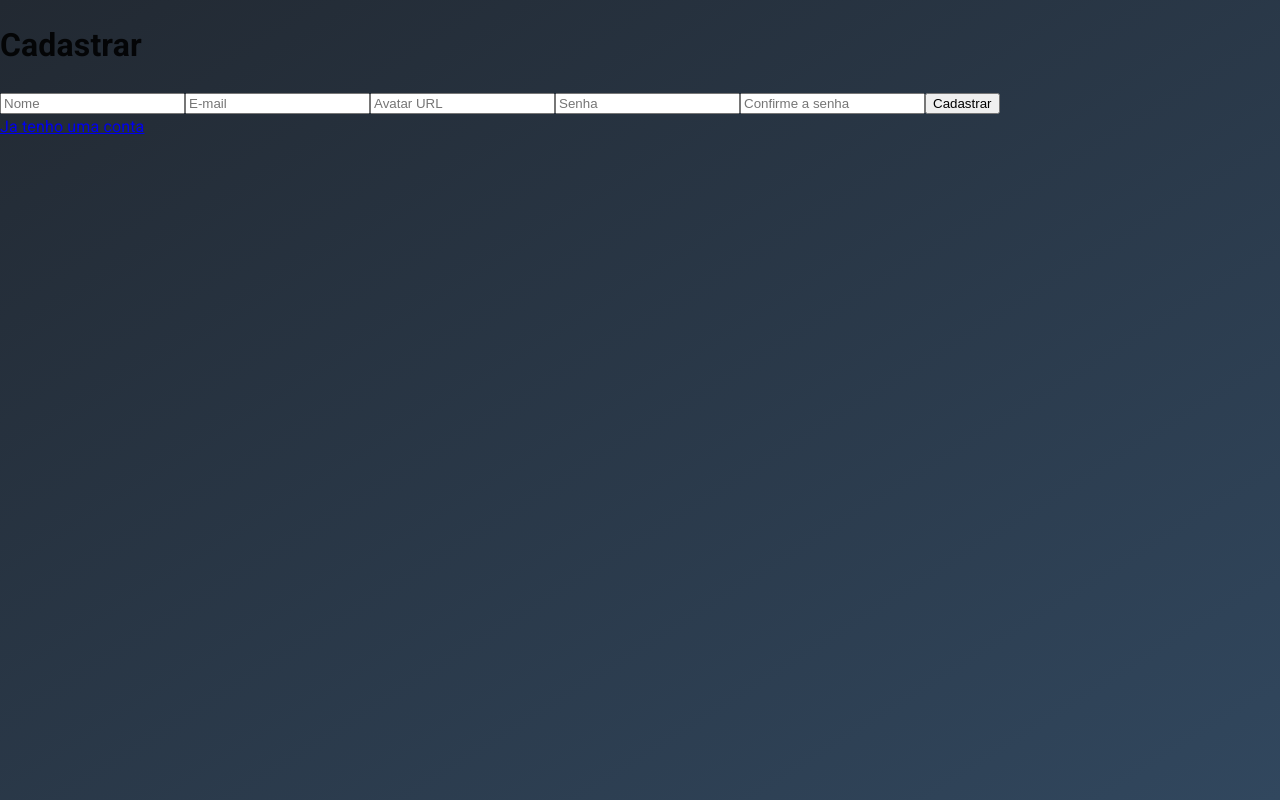
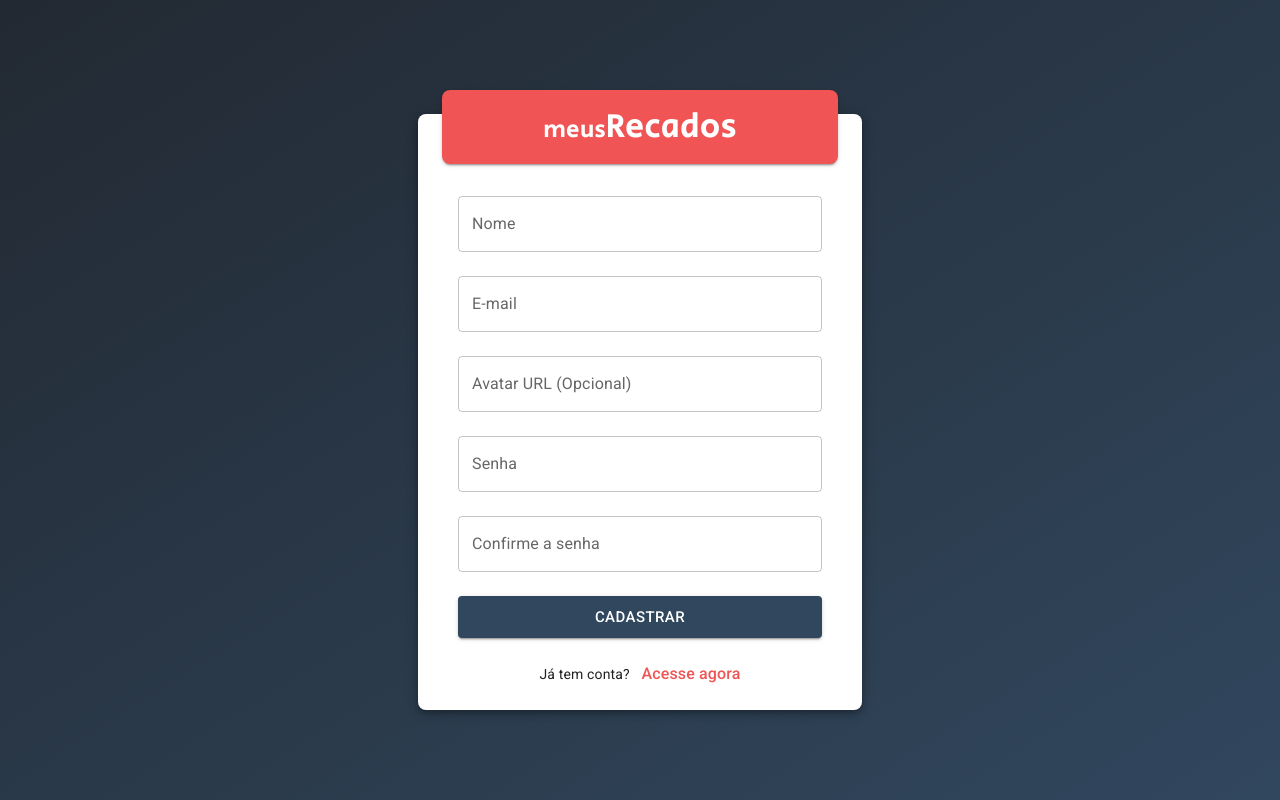
Before and after one commit to brunobwn/meusRecados-react, a React (Vite) app: page /signup in a window 1280 px wide. Built offline with nearby package versions, Linux system fonts and the light colour scheme.

Commit message:
add styles do singup page

```diff
--- a/package.json
+++ b/package.json
@@ -4,7 +4,7 @@
 	"version": "0.0.0",
 	"type": "module",
 	"scripts": {
-    "dev": "vite",
+		"dev": "vite --host",
 		"build": "tsc && vite build",
 		"preview": "vite preview"
 	},
--- a/src/App.tsx
+++ b/src/App.tsx
@@ -8,6 +8,7 @@ const gStyle = (theme: Theme) => ({
 		minHeight: '100vh',
 		overflow: 'hidden',
 		background: 'linear-gradient(to top left, #31475E, #222932)',
+		backgroundColor: '#222932',
 	},
 });
 
--- a/src/pages/SignUp.tsx
+++ /dev/null
@@ -1,93 +0,0 @@
-import React, { FormEvent, useRef } from 'react';
-import { Link, useNavigate } from 'react-router-dom';
-import { useAppDispatch, useAppSelector } from '../app/hooks';
-import { addUser } from '../app/reducers/usersSlice';
-
-const SignUp: React.FC = () => {
-	const dispatch = useAppDispatch();
-	const emailInput = useRef<HTMLInputElement>(null);
-	const passwordInput = useRef<HTMLInputElement>(null);
-	const nameInput = useRef<HTMLInputElement>(null);
-	const avatarInput = useRef<HTMLInputElement>(null);
-	const passwordConfirmInput = useRef<HTMLInputElement>(null);
-	const users = useAppSelector((state) => state.users);
-	const navigate = useNavigate();
-
-	function handleSubmit(event: FormEvent) {
-		event.preventDefault();
-		if (
-			!nameInput.current?.value ||
-			!emailInput.current?.value ||
-			!avatarInput.current?.value ||
-			!passwordInput.current?.value ||
-			!passwordConfirmInput.current?.value
-		) {
-			alert('Todos os campos precisam ser preenchidos');
-			return;
-		}
-		if (passwordInput.current?.value !== passwordConfirmInput.current?.value) {
-			alert('As senhas não coincidem');
-			return;
-		}
-
-		const user = users.find((user) => user.email === emailInput.current?.value);
-		if (!user) {
-			const newUser = {
-				name: nameInput.current?.value,
-				email: emailInput.current?.value,
-				password: passwordInput.current?.value,
-				avatar: avatarInput.current?.value,
-			};
-			dispatch(addUser(newUser));
-			navigate('/');
-		} else {
-			alert('Já existe um usuário com este e-mail');
-		}
-	}
-	return (
-		<React.Fragment>
-			<h1>Cadastrar</h1>
-			<form onSubmit={handleSubmit}>
-				<input
-					type="text"
-					name="name"
-					id="name"
-					placeholder="Nome"
-					ref={nameInput}
-				/>
-				<input
-					type="text"
-					name="email"
-					id="email"
-					placeholder="E-mail"
-					ref={emailInput}
-				/>
-				<input
-					type="text"
-					name="avatar"
-					id="avatar"
-					placeholder="Avatar URL"
-					ref={avatarInput}
-				/>
-				<input
-					type="password"
-					name="password"
-					id="password"
-					placeholder="Senha"
-					ref={passwordInput}
-				/>
-				<input
-					type="password"
-					name="passwordConfirm"
-					id="passwordConfirm"
-					placeholder="Confirme a senha"
-					ref={passwordConfirmInput}
-				/>
-				<button type="submit">Cadastrar</button>
-			</form>
-			<Link to="/login">Ja tenho uma conta</Link>
-		</React.Fragment>
-	);
-};
-
-export default SignUp;
--- a/src/pages/Login.tsx
+++ b/src/pages/public/Login.tsx
@@ -1,13 +1,14 @@
 import { Box, Button, Link, Stack, TextField, Typography } from '@mui/material';
 import { Link as RouterLink, useNavigate } from 'react-router-dom';
-import { useAppDispatch, useAppSelector } from '../app/hooks';
-import { signIn } from '../app/reducers/authSlice';
+import { useAppDispatch, useAppSelector } from '../../app/hooks';
+import { signIn } from '../../app/reducers/authSlice';
 import { Theme, ThemeProvider } from '@mui/material/styles';
-import { fontSecularOne } from '../themes/themes';
+import { fontSecularOne } from '../../themes/themes';
 import { useForm } from 'react-hook-form';
 import { zodResolver } from '@hookform/resolvers/zod';
-import { LoginSchema, TLoginSchema } from '../types/Login';
-import { ContainerMotion } from '../components/MotionMaterial';
+import { LoginSchema, TLoginSchema } from '../../types/Login';
+import { ContainerMotion } from '../../components/MotionMaterial';
+import { BoxWrapperCss, ContainerFormCss, HeaderFormCss } from './styles';
 
 const Login: React.FC = () => {
 	const dispatch = useAppDispatch();
@@ -56,7 +57,7 @@ const Login: React.FC = () => {
 					</ThemeProvider>
 				</Box>
 				<form onSubmit={handleSubmit(handleLogin)}>
-					<Stack gap={3} sx={{ paddingX: 3 }}>
+					<Stack gap={3} sx={{ paddingX: 2 }}>
 						<TextField
 							type="text"
 							label="E-mail"
@@ -99,30 +100,3 @@ const Login: React.FC = () => {
 };
 
 export default Login;
-
-const BoxWrapperCss = {
-	display: 'grid',
-	placeItems: 'center',
-	minHeight: '100vh',
-	marginX: 1,
-	// background:
-	// 	"url('https://images.unsplash.com/photo-1442422502730-a90f72460717?crop=entropy&cs=tinysrgb&fit=max&fm=jpg&ixid=MnwxfDB8MXxyYW5kb218MHx8cml2ZXJ8fHx8fHwxNjc0OTM5MjAw&ixlib=rb-4.0.3&q=80&utm_campaign=api-credit&utm_medium=referral&utm_source=unsplash_source&w=1080')",
-	// backgroundSize: 'cover',
-};
-
-const ContainerFormCss = {
-	background: 'white',
-	borderRadius: 2,
-	padding: 3,
-	boxShadow: 5,
-};
-
-const HeaderFormCss = {
-	borderRadius: 2,
-	padding: 2,
-	marginTop: -6,
-	marginBottom: 4,
-	background: (theme: Theme) => theme.palette.primary.main,
-	color: 'white',
-	boxShadow: 2,
-};
--- /dev/null
+++ b/src/pages/public/SignUp.tsx
@@ -0,0 +1,135 @@
+import { Link as RouterLink, useNavigate } from 'react-router-dom';
+import { useAppDispatch, useAppSelector } from '../../app/hooks';
+import { addUser } from '../../app/reducers/usersSlice';
+import { SignUpSchema, TSignUpSchema } from '../../types/SignUp';
+import { useForm } from 'react-hook-form';
+import {
+	Box,
+	Button,
+	Link,
+	Stack,
+	TextField,
+	ThemeProvider,
+	Typography,
+} from '@mui/material';
+import { zodResolver } from '@hookform/resolvers/zod';
+import { ContainerMotion } from '../../components/MotionMaterial';
+import { BoxWrapperCss, ContainerFormCss, HeaderFormCss } from './styles';
+import { fontSecularOne } from '../../themes/themes';
+
+const SignUp: React.FC = () => {
+	const dispatch = useAppDispatch();
+	const {
+		register,
+		handleSubmit,
+		formState: { errors },
+	} = useForm<TSignUpSchema>({
+		resolver: zodResolver(SignUpSchema),
+	});
+	const users = useAppSelector((state) => state.users);
+	const navigate = useNavigate();
+
+	function handleSignUp({ name, email, password, avatar }: TSignUpSchema) {
+		const user = users.find((user) => user.email === email);
+		if (!user) {
+			const newUser = {
+				name,
+				email,
+				password,
+				avatar,
+			};
+			dispatch(addUser(newUser));
+			navigate('/');
+		} else {
+			alert('Já existe um usuário com este e-mail');
+		}
+	}
+	return (
+		<Box sx={BoxWrapperCss}>
+			<ContainerMotion
+				maxWidth="xs"
+				sx={ContainerFormCss}
+				initial={{ y: -1000, opacity: 0 }}
+				animate={{ y: 0, opacity: 1 }}
+				transition={{ type: 'spring', duration: 0.7 }}
+				exit={{ y: 1000, opacity: 0 }}
+			>
+				<Box sx={HeaderFormCss}>
+					<ThemeProvider theme={fontSecularOne}>
+						<Typography variant="h5" align="center">
+							meus
+							<Typography component="span" variant="h4" fontWeight="400">
+								Recados
+							</Typography>
+						</Typography>
+					</ThemeProvider>
+				</Box>
+				<form onSubmit={handleSubmit(handleSignUp)}>
+					<Stack gap={3} sx={{ paddingX: 2 }}>
+						<TextField
+							type="text"
+							label="Nome"
+							error={!!errors.name}
+							helperText={errors.name?.message}
+							{...register('name')}
+						/>
+						<TextField
+							type="email"
+							label="E-mail"
+							variant="outlined"
+							color="secondary"
+							error={!!errors.email}
+							helperText={errors.email?.message}
+							{...register('email')}
+						/>
+						<TextField
+							type="text"
+							label="Avatar URL (Opcional)"
+							variant="outlined"
+							color="secondary"
+							error={!!errors.avatar}
+							helperText={errors.avatar?.message}
+							{...register('avatar')}
+						/>
+						<TextField
+							type="password"
+							label="Senha"
+							variant="outlined"
+							color="secondary"
+							error={!!errors.password}
+							helperText={errors.password?.message}
+							{...register('password')}
+						/>
+						<TextField
+							type="password"
+							label="Confirme a senha"
+							variant="outlined"
+							color="secondary"
+							error={!!errors.passwordConfirm}
+							helperText={errors.passwordConfirm?.message}
+							{...register('passwordConfirm')}
+						/>
+						<Button color="secondary" variant="contained" type="submit" size="large">
+							Cadastrar
+						</Button>
+						<Typography variant="body2" align="center">
+							Já tem conta?{' '}
+							<Link
+								variant="body1"
+								component={RouterLink}
+								to="/login"
+								ml={1}
+								fontWeight={500}
+								underline="hover"
+							>
+								Acesse agora
+							</Link>
+						</Typography>
+					</Stack>
+				</form>
+			</ContainerMotion>
+		</Box>
+	);
+};
+
+export default SignUp;
--- /dev/null
+++ b/src/pages/public/styles.ts
@@ -0,0 +1,25 @@
+export const BoxWrapperCss = {
+	display: 'grid',
+	placeItems: 'center',
+	minHeight: '100vh',
+	paddingX: 1,
+	paddingTop: 6,
+	paddingBottom: 3,
+};
+
+export const ContainerFormCss = {
+	background: 'white',
+	borderRadius: 2,
+	padding: 3,
+	boxShadow: 5,
+};
+
+export const HeaderFormCss = {
+	borderRadius: 2,
+	padding: 2,
+	marginTop: -6,
+	marginBottom: 4,
+	background: (theme: Theme) => theme.palette.primary.main,
+	color: 'white',
+	boxShadow: 2,
+};
--- a/src/routes/RoutesApp.tsx
+++ b/src/routes/RoutesApp.tsx
@@ -1,9 +1,9 @@
 import { AnimatePresence } from 'framer-motion';
 import { Routes, Route, useLocation } from 'react-router-dom';
 import Auth from '../Auth';
-import Login from '../pages/Login';
+import Login from '../pages/public/Login';
 import Messages from '../pages/Messages';
-import SignUp from '../pages/SignUp';
+import SignUp from '../pages/public/SignUp';
 
 const RoutesApp = () => {
 	const location = useLocation();
--- /dev/null
+++ b/src/types/SignUp.ts
@@ -0,0 +1,24 @@
+import { z } from 'zod';
+
+export const SignUpSchema = z
+	.object({
+		name: z
+			.string({ required_error: 'Campo obrigatório' })
+			.min(3, 'O nome deve conter no mínimo 3 letras'),
+		email: z
+			.string({ required_error: 'Campo obrigatório' })
+			.email('Insira um e-mail válido'),
+		avatar: z.string().optional(),
+		password: z
+			.string({ required_error: 'Campo obrigatório' })
+			.min(5, 'A senha deve conter no mínimo 5 caracteres'),
+		passwordConfirm: z
+			.string({ required_error: 'Campo obrigatório' })
+			.min(5, 'A senha deve conter no mínimo 5 caracteres'),
+	})
+	.refine((data) => data.password === data.passwordConfirm, {
+		message: 'As senhas não conferem',
+		path: ['passwordConfirm'],
+	});
+
+export type TSignUpSchema = z.infer<typeof SignUpSchema>;
```
Lines whose indentation alone changed are shown as unchanged.
